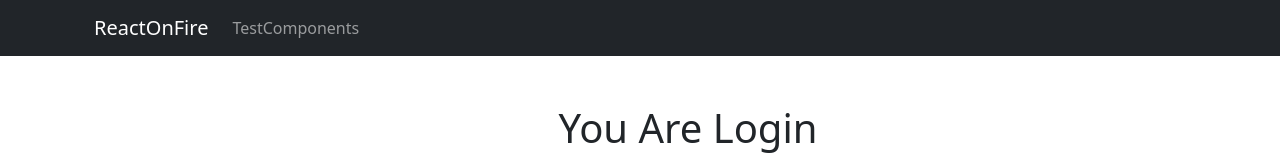
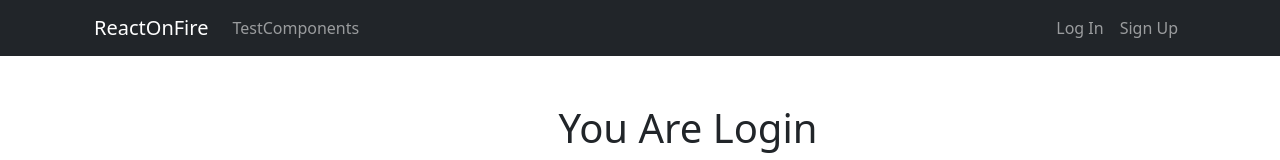
Before and after one commit to DevWill-Emme/ReactOnFire, a React (Create React App) app: page / in a window 1280 px wide. Shown: the top 160 px of the page. Built offline with nearby package versions, Linux system fonts and the light colour scheme; no server answers.

Commit message:
trackAuth Views done!!!

```diff
--- a/src/components/Layout/index.jsx
+++ b/src/components/Layout/index.jsx
@@ -21,7 +21,7 @@ export default function Layout({children}) {
 								</NavDropdown>
 							</Nav>
 							<Nav>
-								<Nav.Link className={'log in'} as={Link} to={'/'}>Log Out</Nav.Link>
+								<Nav.Link className={'log in'} as={Link} id={'logOut'} to={'/'}>Log Out</Nav.Link>
 								<Nav.Link className={'log Out'} as={Link} to={'login'}>Log In</Nav.Link>
 								<Nav.Link className={'log Out'} as={Link} to={'SignUp'}>Sign Up</Nav.Link>
 							</Nav>
--- a/src/container/auth.jsx
+++ b/src/container/auth.jsx
@@ -1,10 +1,15 @@
-import {getAuth, onAuthStateChanged} from "firebase/auth";
+import {getAuth, onAuthStateChanged, signOut} from "firebase/auth";
 
 const auth = getAuth()
 
 export default function TrackAuth() {
 	const logIn = document.querySelectorAll('.in');
-	const logOut = document.querySelectorAll('.out')
+	const logOut = document.querySelectorAll('.Out')
+
+	const logOutLink = document.querySelector('#logOut')
+	logOutLink.addEventListener('click', () => {
+		signOut(auth)
+	})
 
 	onAuthStateChanged(auth, (user) => {
 		if (user) {
```
